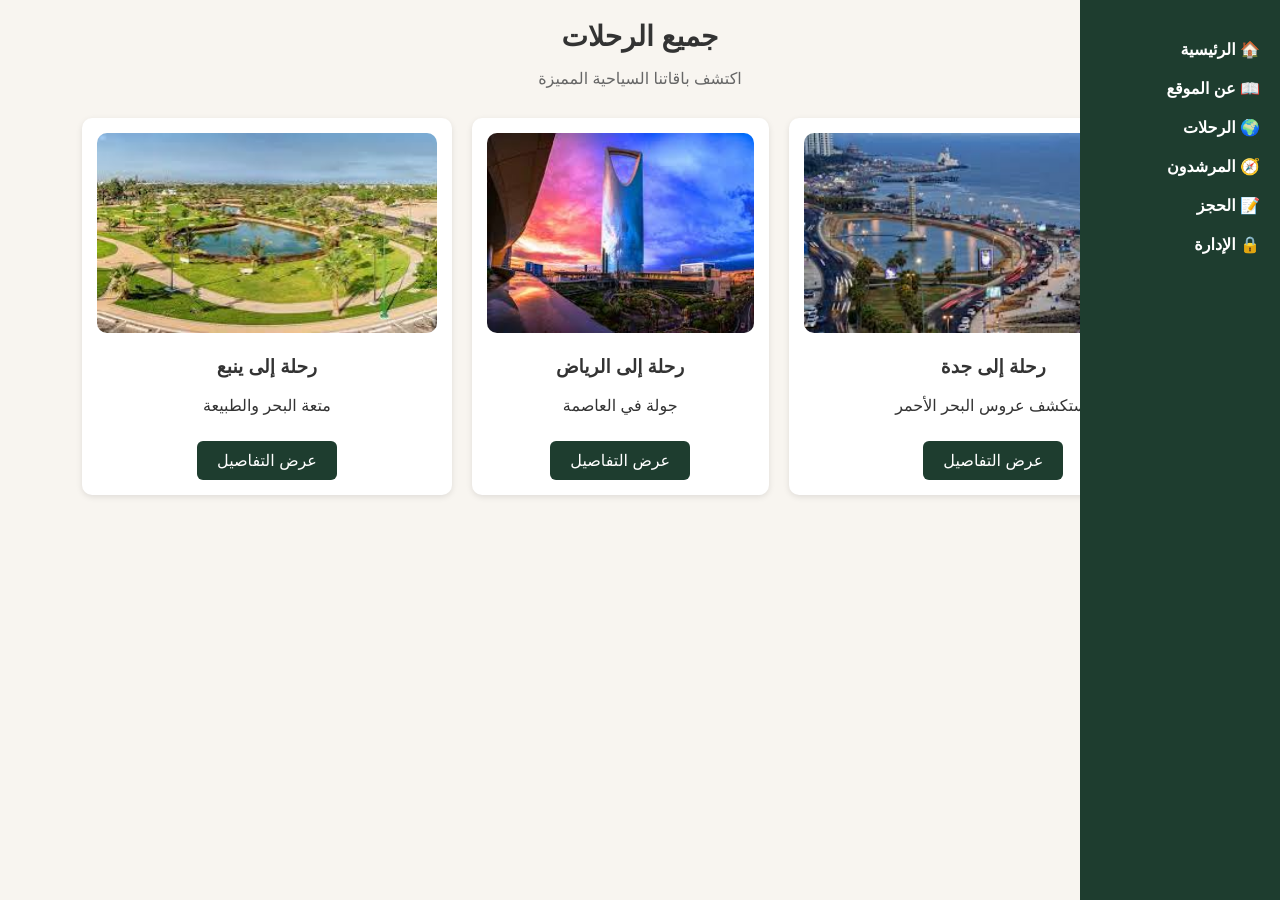
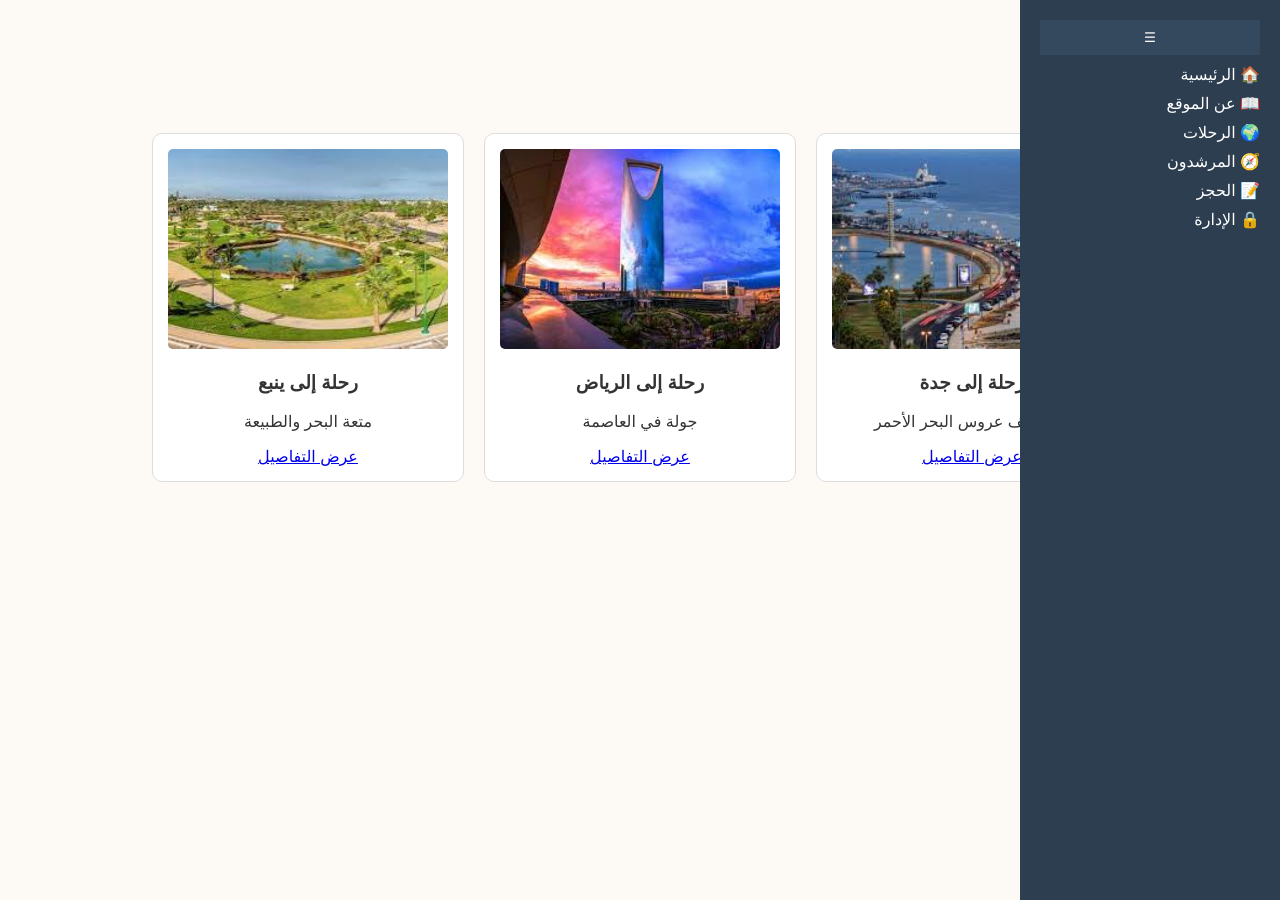
Before and after one commit to abodahim/saudidestination_complete, a Flask app: page /trips in a window 1280 px wide. Run offline with Flask 3, Linux system fonts and the light colour scheme.

Commit message:
Update style.css

```diff
--- a/static/style.css
+++ b/static/style.css
@@ -2,154 +2,88 @@ body {
     font-family: 'Tajawal', sans-serif;
     margin: 0;
     padding: 0;
-    direction: rtl;
-    background-color: #f8f5f0;
+    background-color: #fdfaf5;
     color: #333;
 }
 
-/* القائمة الجانبية */
 .side-menu {
     position: fixed;
+    right: 0;
     top: 0;
-    right: 0;
-    width: 200px;
-    background-color: #1e3d2f;
-    height: 100vh;
+    background-color: #2c3e50;
+    width: 220px;
+    height: 100%;
+    padding: 20px;
+    display: flex;
+    flex-direction: column;
     z-index: 1000;
-    padding-top: 20px;
 }
 
-.side-menu .menu-toggle {
-    display: none;
+.menu-toggle {
+    background-color: #34495e;
+    color: white;
+    border: none;
+    padding: 10px;
+    cursor: pointer;
 }
 
-.side-menu .menu-content {
-    display: flex;
-    flex-direction: column;
-    padding: 10px;
+.menu-content a {
+    color: white;
+    text-decoration: none;
+    margin: 10px 0;
+    display: block;
 }
 
-.side-menu .menu-content a {
-    color: #fff;
-    padding: 10px;
-    text-decoration: none;
-    font-weight: bold;
-    transition: background 0.3s;
+.hero {
+    background-color: #ece5da;
+    padding: 50px;
+    text-align: center;
 }
 
-.side-menu .menu-content a:hover {
-    background-color: #345d44;
+.logo-img {
+    width: 120px;
+    height: auto;
 }
 
-/* القسم الرئيسي */
-.main-content {
-    margin-right: 220px;
+.btn {
+    background-color: #006c4b;
+    color: white;
+    padding: 10px 20px;
+    text-decoration: none;
+    display: inline-block;
+    margin-top: 10px;
+    border-radius: 5px;
+}
+
+.trips-container, .guides-container {
+    display: flex;
+    flex-wrap: wrap;
+    justify-content: center;
     padding: 20px;
 }
 
-/* قسم الهيرو */
-.hero {
-    background-color: #eee3d1;
+.trip-card, .guide-card {
+    background-color: white;
+    border: 1px solid #ddd;
+    margin: 10px;
+    width: 280px;
+    padding: 15px;
+    border-radius: 10px;
     text-align: center;
-    padding: 80px 20px;
-}
-
-.logo-container {
-    margin-bottom: 20px;
-}
-
-.logo-img {
-    width: 150px;
-}
-
-/* البطاقات */
-.trip-card, .guide-card {
-    background-color: #fff;
-    border-radius: 10px;
-    box-shadow: 0 2px 6px rgba(0,0,0,0.1);
-    padding: 15px;
-    margin: 10px;
-    text-align: center;
-    transition: transform 0.3s;
-}
-
-.trip-card:hover, .guide-card:hover {
-    transform: scale(1.03);
 }
 
 .trip-card img, .guide-card img {
     width: 100%;
-    border-radius: 10px;
     height: 200px;
     object-fit: cover;
+    border-radius: 5px;
 }
 
-/* حاويات */
-.trips-container, .guides-container {
-    display: flex;
-    flex-wrap: wrap;
-    justify-content: center;
+.form-container, .message-container {
+    max-width: 600px;
+    margin: auto;
+    padding: 30px;
+    background: white;
+    border-radius: 10px;
+    margin-top: 30px;
 }
-
-.page-title {
-    font-size: 28px;
-    margin: 20px 0 10px;
-    text-align: center;
-}
-
-.page-description {
-    text-align: center;
-    color: #666;
-    margin-bottom: 20px;
-}
-
-/* زر */
-.btn, .details-btn {
-    display: inline-block;
-    background-color: #1e3d2f;
-    color: #fff;
-    padding: 10px 20px;
-    margin-top: 10px;
-    border: none;
-    border-radius: 6px;
-    text-decoration: none;
-    transition: background 0.3s;
-}
-
-.btn:hover, .details-btn:hover {
-    background-color: #345d44;
-}
-
-/* استجابة للجوال */
-@media screen and (max-width: 768px) {
-    .main-content {
-        margin-right: 0;
-        padding: 10px;
-    }
-
-    .side-menu {
-        width: 100%;
-        height: auto;
-        position: relative;
-    }
-
-    .side-menu .menu-content {
-        display: none;
-        flex-direction: column;
-        background-color: #1e3d2f;
-    }
-
-    .side-menu .menu-toggle {
-        display: block;
-        background: none;
-        color: #fff;
-        font-size: 24px;
-        padding: 10px;
-        border: none;
-        cursor: pointer;
-    }
-
-    .trip-card img, .guide-card img {
-        height: 160px;
-    }
-}
```
